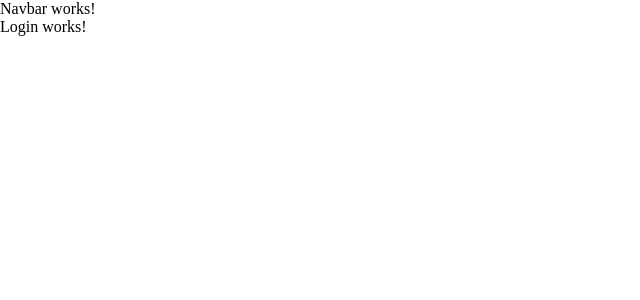
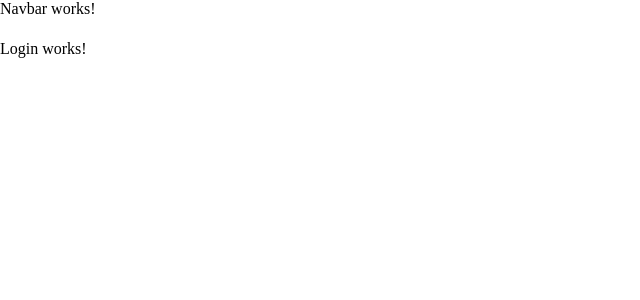
Before and after one commit to jadeallencook/Game-Map-Editor, a React (Create React App) app: page / in a window 1280 px wide. Shown: the top 300 px of the page, without its empty margins (0-640 px from the left). Built offline with nearby package versions, Linux system fonts and the light colour scheme.

Commit message:
🎉 More global styles

```diff
--- a/src/App.scss
+++ b/src/App.scss
@@ -2,4 +2,10 @@
 
 .App {
   background-color: $white;
+  display: grid;
+  grid-template-rows: 40px 1fr;
+  position: absolute;
+  overflow: hidden;
+  height: 100%;
+  width: 100%;
 }
```
